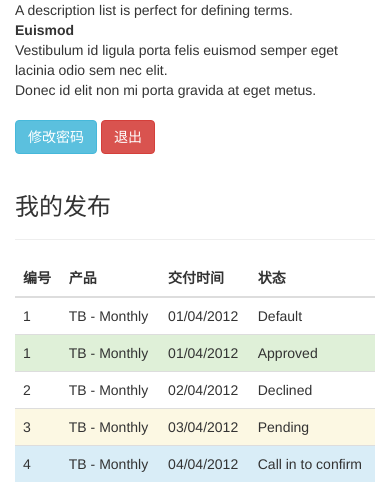
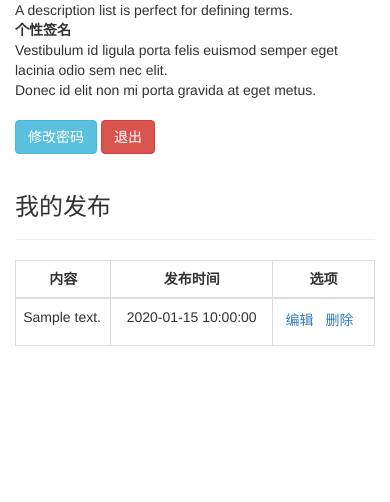
Before and after one commit to B5DX/bbs-demo, a Python web app: template templates/profile.html in a window 390 px wide. Shown: the part 441-943 px from the top of the page. After the commit the page ends 787 px from the top, so only its background shows below. Run offline with Jinja, Linux system fonts and the light colour scheme; the template is opened without the code that fills it: most values are stand-ins (such as "Sample title", 1, 10 or a date in 2020); some libraries are stand-ins or nearby versions.

Commit message:
完成index的所有功能：搜索、跳转页面、翻页； 完成个人主页的信息展示，还需消息管理（编辑和删除），美化界面，实现修改密码； 需要完善登录的方式（例如使用悬浮窗而不是切换页面）；

```diff
--- a/static/js/util.js
+++ b/static/js/util.js
@@ -6,3 +6,9 @@ function jump2next(next, if_new_window) {
     else
         window.location.href = next_url;
 }
+
+function if_empty(value) {
+    var re = /[^\S*&]/;
+    var flag = re.test(value);
+    return (value.length === 0 || flag);
+}
--- a/templates/profile.html
+++ b/templates/profile.html
@@ -27,13 +27,13 @@
 				<div class="col-md-4 column">
 					<dl>
 						<dt>
-							Description lists
+							个人信息
 						</dt>
 						<dd>
 							A description list is perfect for defining terms.
 						</dd>
 						<dt>
-							Euismod
+							个性签名
 						</dt>
 						<dd>
 							Vestibulum id ligula porta felis euismod semper eget lacinia odio sem nec elit.
@@ -57,94 +57,37 @@
 					我的发布
 				</h3>
 			</div>
-			<table class="table">
+			<table class="table table-hover table-bordered">
 				<thead>
 					<tr>
-						<th>
-							编号
+						<th class="text-center col-sm-8">
+							内容
 						</th>
-						<th>
-							产品
+						<th class="text-center col-sm-2">
+							发布时间
 						</th>
-						<th>
-							交付时间
-						</th>
-						<th>
-							状态
+						<th class="text-center col-sm-2">
+							选项
 						</th>
 					</tr>
 				</thead>
 				<tbody>
+				{% for i in my_messages %}
 					<tr>
-						<td>
-							1
+						<td style="padding-left: 2%">
+							{% for line in i.content.split('\n') %}
+							<p>{{line}}</p>
+							{% endfor %}
 						</td>
-						<td>
-							TB - Monthly
+						<td class="text-center">
+								{{i.time}}
 						</td>
-						<td>
-							01/04/2012
-						</td>
-						<td>
-							Default
+						<td class="text-center">
+							<a href="{{url_for('modify', message_id=i.id)}}" target="_blank">编辑</a>
+							<button type="button" class="btn-link">删除</button>
 						</td>
 					</tr>
-					<tr class="success">
-						<td>
-							1
-						</td>
-						<td>
-							TB - Monthly
-						</td>
-						<td>
-							01/04/2012
-						</td>
-						<td>
-							Approved
-						</td>
-					</tr>
-					<tr class="error">
-						<td>
-							2
-						</td>
-						<td>
-							TB - Monthly
-						</td>
-						<td>
-							02/04/2012
-						</td>
-						<td>
-							Declined
-						</td>
-					</tr>
-					<tr class="warning">
-						<td>
-							3
-						</td>
-						<td>
-							TB - Monthly
-						</td>
-						<td>
-							03/04/2012
-						</td>
-						<td>
-							Pending
-						</td>
-					</tr>
-					<tr class="info">
-						<td>
-							4
-						</td>
-						<td>
-							TB - Monthly
-						</td>
-						<td>
-							04/04/2012
-						</td>
-						<td>
-							Call in to confirm
-						</td>
-					</tr>
+				{% endfor %}
 				</tbody>
 			</table>
 		</div>
--- a/templates/search.html
+++ b/templates/search.html
@@ -15,7 +15,7 @@
         <div class="col-sm-1"></div>
 		<div class="col-sm-10">
 			<table class="table table-hover table-bordered" style="word-break: break-all;">
-				<caption class="text-center">搜索结果</caption>
+				<caption class="text-center">"{{keyword}}"的搜索结果</caption>
 				<thead>
 					<tr>
 						<th class="text-center col-sm-2">发布者</th>
```
Also changed, not shown: app/app.py (+9 -5 lines), static/js/index.js (added, +31 -0 lines), templates/index.html (+6 -26 lines), templates/login.html (+22 -3 lines).
